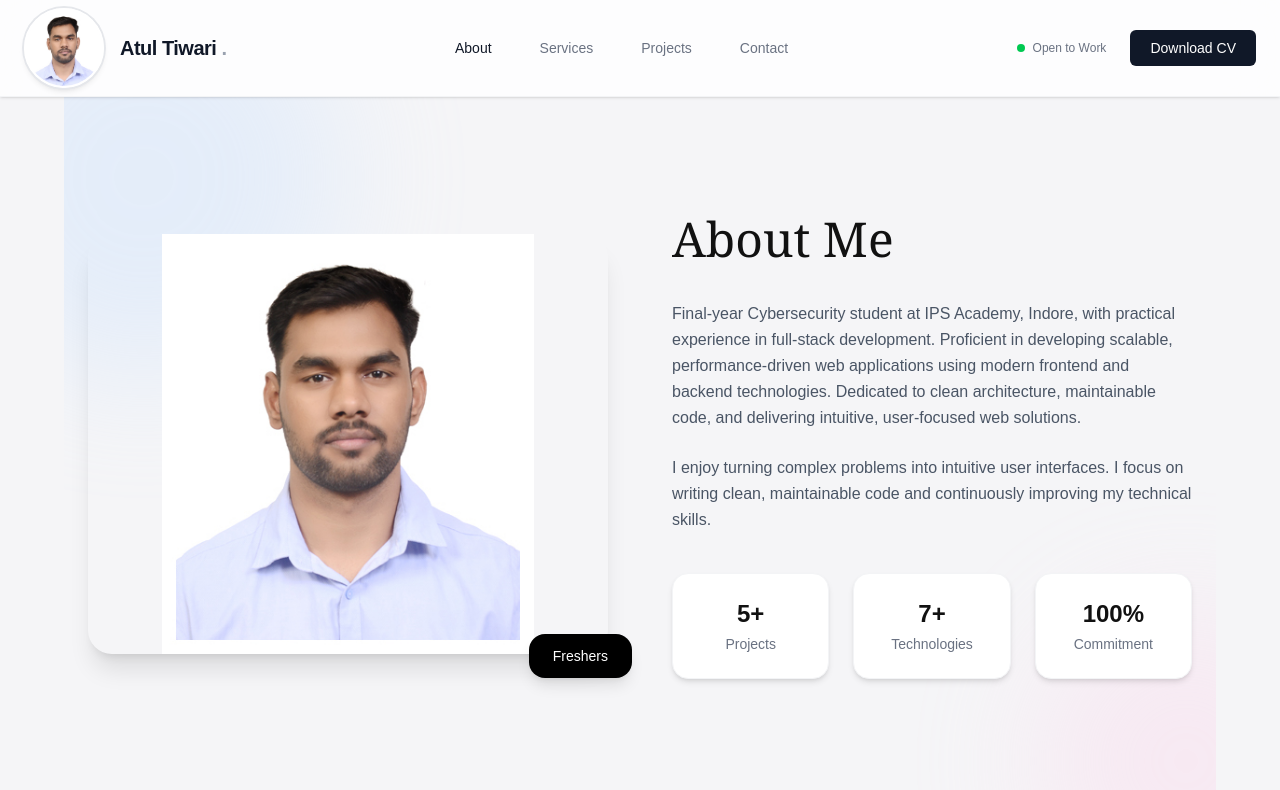
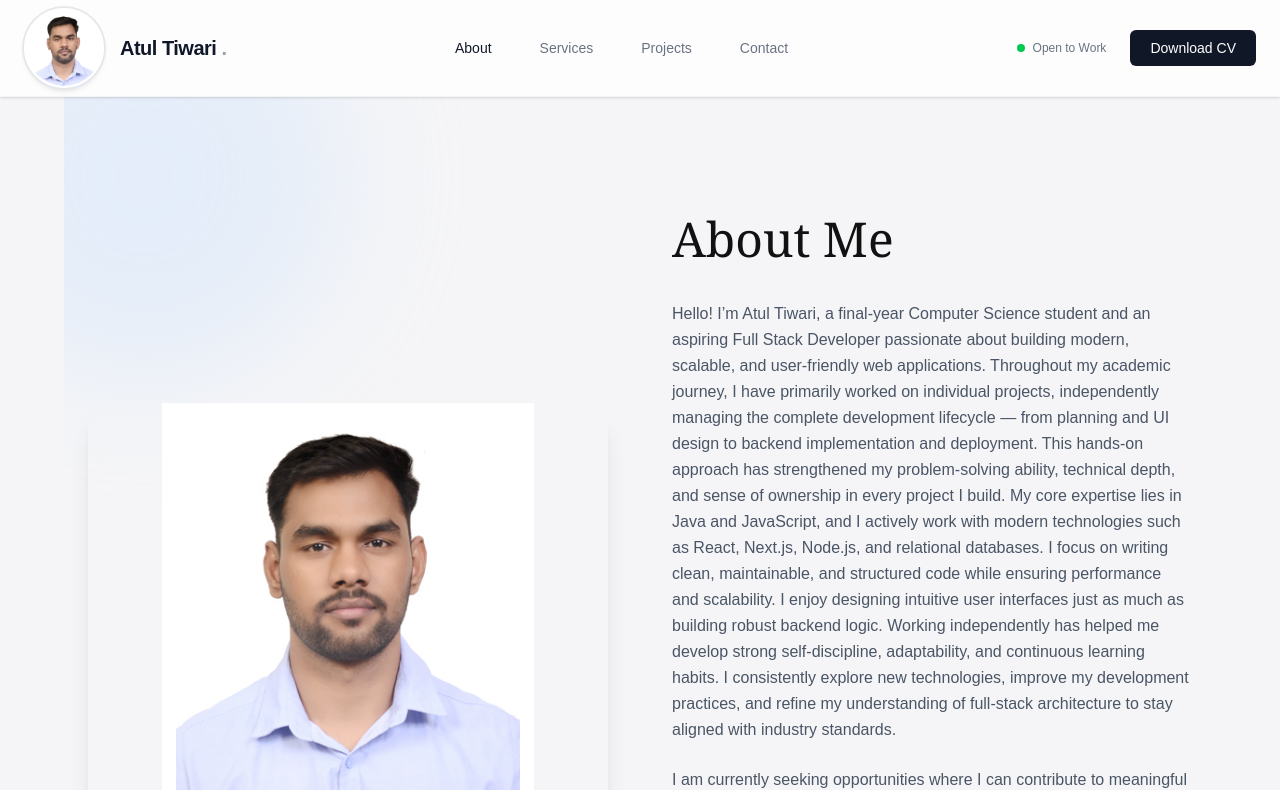
Before and after one commit to iamatultiwari/portfolio-web, a Next.js app: page /about in a window 1280 px wide. Shown: the top 790 px of the page. Built offline with nearby package versions, Linux system fonts and the light colour scheme.

Commit message:
upadated abounut section

```diff
--- a/src/app/about/page.tsx
+++ b/src/app/about/page.tsx
@@ -64,18 +64,21 @@ export default function About() {
           </h2>
 
           <p className="text-gray-600 leading-relaxed mb-6">
-            Final-year Cybersecurity student at IPS Academy, Indore,
-            with practical experience in full-stack development.
-            Proficient in developing scalable, performance-driven web applications
-            using modern frontend and backend technologies.
-            Dedicated to clean architecture, maintainable code,
-            and delivering intuitive, user-focused web solutions.
+            Hello! I’m Atul Tiwari, a final-year Computer Science student and an aspiring Full Stack Developer passionate about building modern, scalable, and user-friendly web applications.
+
+Throughout my academic journey, I have primarily worked on individual projects, independently managing the complete development lifecycle — from planning and UI design to backend implementation and deployment. This hands-on approach has strengthened my problem-solving ability, technical depth, and sense of ownership in every project I build.
+
+My core expertise lies in Java and JavaScript, and I actively work with modern technologies such as React, Next.js, Node.js, and relational databases. I focus on writing clean, maintainable, and structured code while ensuring performance and scalability. I enjoy designing intuitive user interfaces just as much as building robust backend logic.
+
+Working independently has helped me develop strong self-discipline, adaptability, and continuous learning habits. I consistently explore new technologies, improve my development practices, and refine my understanding of full-stack architecture to stay aligned with industry standards.
+
           </p>
 
           <p className="text-gray-600 leading-relaxed mb-10">
-            I enjoy turning complex problems into intuitive user interfaces.
-            I focus on writing clean, maintainable code and continuously
-            improving my technical skills.
+
+I am currently seeking opportunities where I can contribute to meaningful projects, grow alongside experienced professionals, and apply my skills in a real-world environment.
+
+I’m excited about building impactful digital solutions and turning ideas into reality.
           </p>
 
           {/* Stats */}
```
